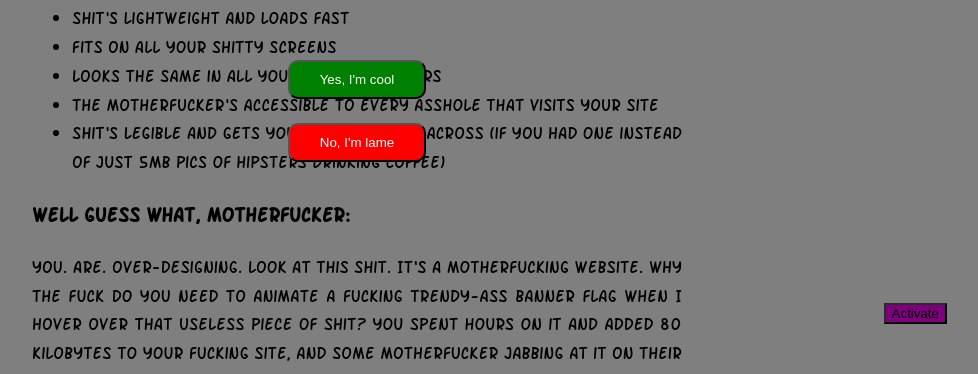
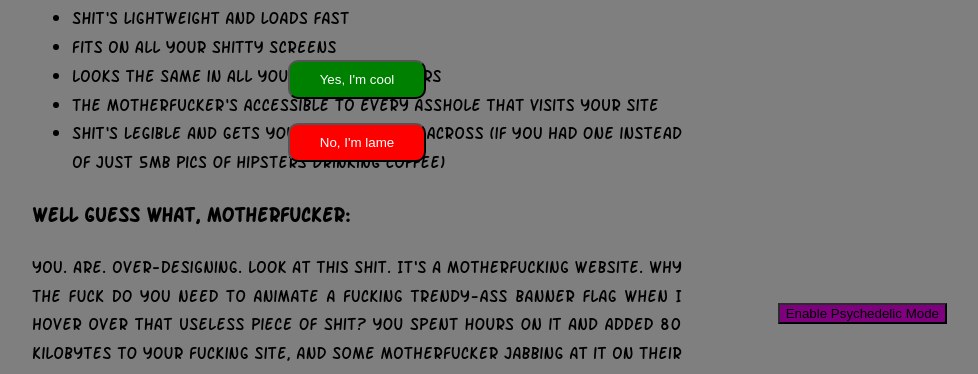
Before and after one commit to kaou-ther/BetterMotherFuckingWebsite, a plain HTML site: page index.html in a window 1280 px wide. Shown: the part 426-800 px from the top of the page, without its empty margins (283-1261 px from the left). Drawn offline with Linux system fonts and the light colour scheme; files whose address does not match are found by name; a web font is replaced by a local one.

Commit message:
Update index.html

```diff
--- a/index.html
+++ b/index.html
@@ -9,7 +9,7 @@
 
 <body>
 
-  <input type="button" id="mode-psychedelique" onclick="modePsychedelique()" value="Activate">
+  <input type="button" id="mode-psychedelique" onclick="modePsychedelique()" value="Enable Psychedelic Mode">
 
 
   <header>
```
